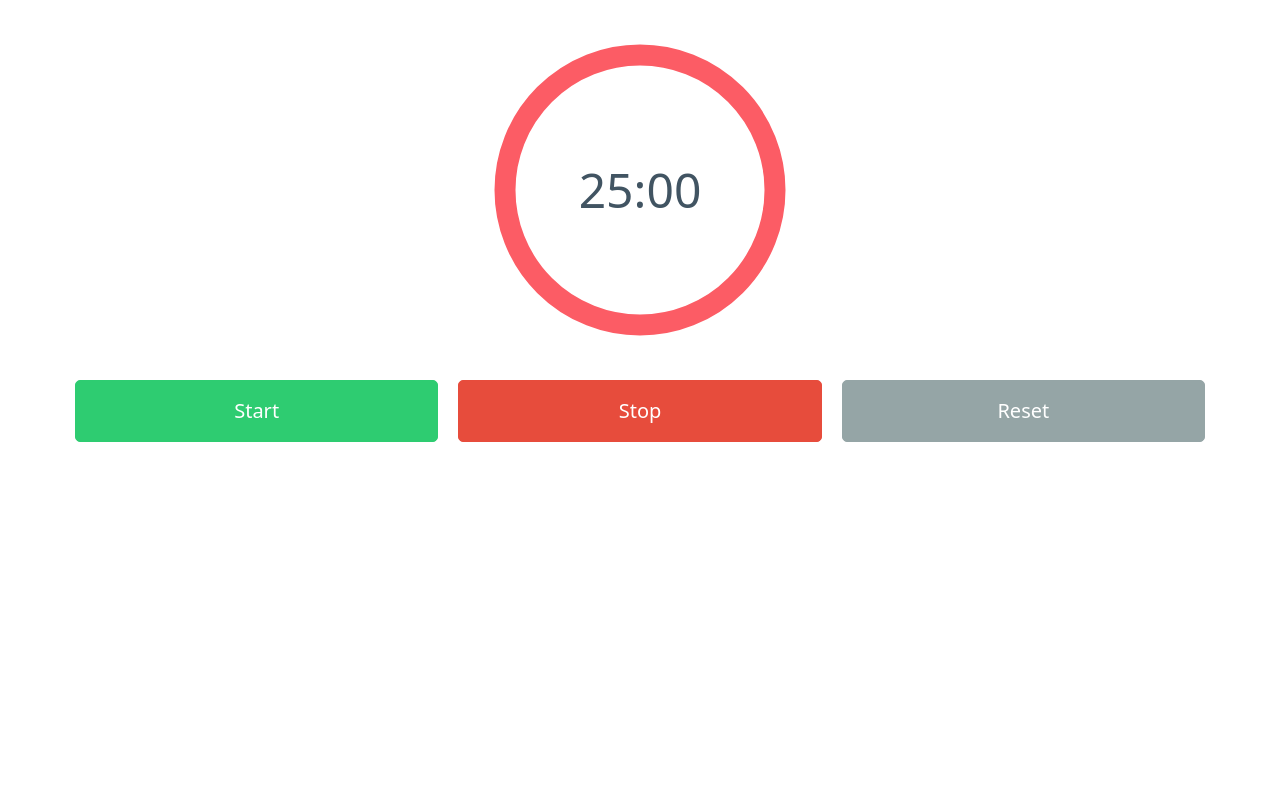
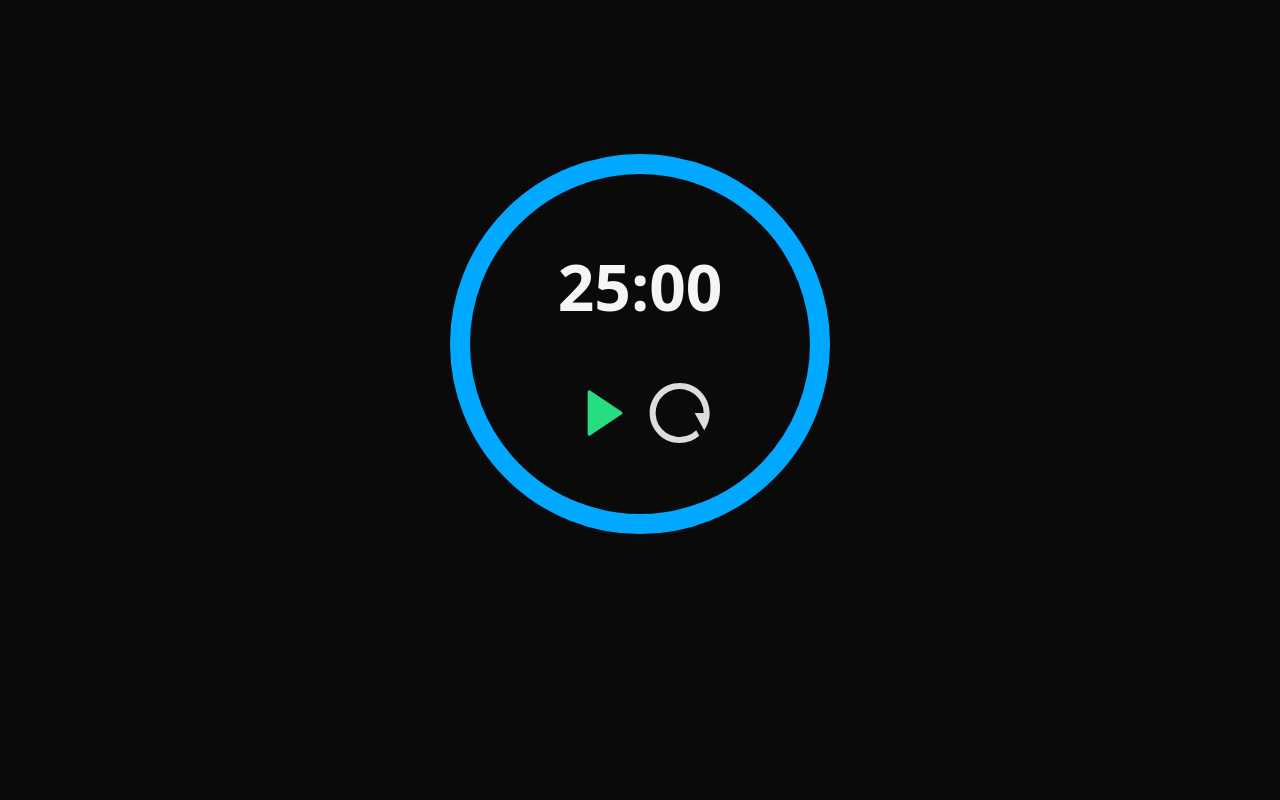
Before and after one commit to treelym/tomato-timer, a Next.js app: page / in a window 1280 px wide. Shown: the top 800 px of the page. Built offline with nearby package versions, Linux system fonts and the light colour scheme.

Commit message:
Implement animated timer

```diff
--- a/package.json
+++ b/package.json
@@ -12,6 +12,7 @@
     "@types/node": "18.15.0",
     "@types/react": "18.0.28",
     "@types/react-dom": "18.0.11",
+    "bulma": "^0.9.4",
     "eslint": "8.36.0",
     "eslint-config-next": "13.2.4",
     "next": "13.2.4",
--- /dev/null
+++ b/src/components/Timer/Timer.tsx
@@ -0,0 +1,111 @@
+import React, { useState, useEffect } from 'react';
+
+interface Props {
+  minutesLeft?: number;
+  secondsLeft?: number;
+}
+
+const Timer = ({ minutesLeft = 25, secondsLeft = 0 }: Props): JSX.Element => {
+  const totalSeconds = (minutesLeft * 60) + secondsLeft;
+  const [timeLeft, setTimeLeft] = useState<number>(totalSeconds);
+  const [intervalId, setIntervalId] = useState<number | null>(null);
+  const [circleStrokeOffset, setCircleStrokeOffset] = useState<number>(0);
+
+  useEffect(() => {
+    return () => {
+      if (intervalId) {
+        window.clearInterval(intervalId);
+      }
+    }
+  }, [intervalId]);
+
+  useEffect(() => {
+    setCircleStrokeOffset((timeLeft / totalSeconds) * 283);
+  }, [timeLeft, totalSeconds]);
+
+  const handleStartTimer = () => {
+    if (!intervalId) {
+      const interval = window.setInterval(() => {
+        setTimeLeft(prevTime => {
+          if (prevTime === 0) {
+            clearInterval(interval);
+            return 0;
+          }
+          return prevTime - 1;
+        });
+      }, 1000);
+      setIntervalId(interval);
+    }
+  };
+
+  const handleStopTimer = () => {
+    if (intervalId) {
+      clearInterval(intervalId);
+      setIntervalId(null);
+    }
+  };
+
+  const handleResetTimer = () => {
+    handleStopTimer();
+    setTimeLeft(totalSeconds);
+  };
+
+  const minutes = Math.floor(timeLeft / 60);
+  const seconds = timeLeft % 60;
+
+  const Play = () => (
+    <svg xmlns="http://www.w3.org/2000/svg" viewBox="0 0 24 24" width="72" height="72" data-testid="play-pause-button">
+      <path fill="none" d="M0 0h24v24H0z" />
+      <path fill="#26de81" d="M19.376 12.416L8.777 19.482A.5.5 0 0 1 8 19.066V4.934a.5.5 0 0 1 .777-.416l10.599 7.066a.5.5 0 0 1 0 .832z" />
+    </svg>
+  );
+
+  const Pause = () => (
+    <svg xmlns="http://www.w3.org/2000/svg" viewBox="0 0 24 24" width="72" height="72" data-testid="play-pause-button">
+      <path fill="none" d="M0 0h24v24H0z" />
+      <path fill="#26de81" d="M6 5h2v14H6V5zm10 0h2v14h-2V5z" />
+    </svg>
+  );
+
+  const Reset = () => (
+    <svg xmlns="http://www.w3.org/2000/svg" viewBox="0 0 24 24" width="72" height="72" data-testid="reset-button">
+      <path fill="none" d="M0 0h24v24H0z" />
+      <path fill="#ddd" d="M18.537 19.567A9.961 9.961 0 0 1 12 22C6.477 22 2 17.523 2 12S6.477 2 12 2s10 4.477 10 10c0 2.136-.67 4.116-1.81 5.74L17 12h3a8 8 0 1 0-2.46 5.772l.997 1.795z" />
+    </svg>
+  )
+
+  return (
+    <div className='timer-container'>
+      <div className='columns'>
+        <div className='column is-half is-offset-one-quarter has-text-centered'>
+          <div className='timer'>
+            <svg className='timer-svg' viewBox='0 0 100 100' xmlns='http://www.w3.org/2000/svg'>
+              <circle className='timer-path-bg' cx='50' cy='50' r='45' />
+              <circle
+                className='timer-path'
+                cx='50'
+                cy='50'
+                r='45'
+                strokeDasharray='283'
+                strokeDashoffset={circleStrokeOffset}
+              />
+            </svg>
+            <div className='timer-text'>
+              <h2 className='timer-heading has-text-light has-text-weight-semibold'>{minutes < 10 ? `0${minutes}` : minutes}:{seconds < 10 ? `0${seconds}` : seconds}</h2>
+              <div className='timer-controls'>
+                <span className='timer-control timer-play-pause' onClick={intervalId ? handleStopTimer : handleStartTimer}>
+                  {intervalId ? <Pause /> : <Play />}
+                </span>
+                <span className='timer-control timer-reset ml-2' onClick={handleResetTimer}>
+                  <Reset />
+                </span>
+              </div>
+            </div>
+          </div>
+        </div>
+      </div>
+    </div>
+  );
+};
+
+export default Timer;
--- /dev/null
+++ b/src/components/Timer/index.ts
@@ -0,0 +1,3 @@
+import Timer from './Timer';
+
+export default Timer;
--- a/src/components/Timer/index.tsx
+++ /dev/null
@@ -1,62 +0,0 @@
-import { useState } from 'react';
-
-interface Props {
-  minutesLeft?: number;
-  secondsLeft?: number;
-}
-
-export default function Timer({ minutesLeft = 25, secondsLeft = 0 }: Props): JSX.Element {
-  const totalSeconds = (minutesLeft * 60) + secondsLeft;
-  const [totalSecondsLeft, setTotalSecondsLeft] = useState<number>(totalSeconds);
-  const [intervalId, setIntervalId] = useState<null | number>(null);
-
-  function handleStartTimer() {
-    if (!intervalId) {
-      const interval = window.setInterval(() => {
-        setTotalSecondsLeft(prevSecondsLeft => {
-          if (prevSecondsLeft === 0) {
-            clearInterval();
-            return 0;
-          }
-          return prevSecondsLeft - 1;
-        });
-      }, 1000);
-      setIntervalId(interval);
-    }
-  }
-
-  function handleStopTimer() {
-    if (intervalId) {
-      clearInterval(intervalId);
-      setIntervalId(null);
-    }
-  }
-
-  function handleResetTimer() {
-    handleStopTimer();
-    setTotalSecondsLeft(totalSeconds);
-  }
-
-  const minutes = Math.floor(totalSecondsLeft / 60);
-  const seconds = totalSecondsLeft % 60;
-
-  return (
-    <div className='timer-container'>
-      <div className='timer'>
-        <svg className='timer-svg' viewBox='0 0 100 100' xmlns='http://www.w3.org/2000/svg'>
-          <g className='timer-circle'>
-            <circle className='timer-path' cx='50' cy='50' r='45' />
-          </g>
-        </svg>
-        <span className='timer-label'>{minutes < 10 ? `0${minutes}` : minutes}:{seconds < 10 ? `0${seconds}` : seconds}</span>
-      </div>
-      <div className='container'>
-        <div className='grid'>
-          <button className='button-timer-start' onClick={handleStartTimer}>Start</button>
-          <button className='button-timer-stop' onClick={handleStopTimer}>Stop</button>
-          <button className='button-timer-reset' onClick={handleResetTimer}>Reset</button>
-        </div>
-      </div>
-    </div>
-  );
-}
--- a/src/pages/_app.tsx
+++ b/src/pages/_app.tsx
@@ -1,6 +1,13 @@
-import '@/styles/globals.css'
-import type { AppProps } from 'next/app'
+import 'bulma/css/bulma.min.css';
+import '@/styles/globals.css';
+import type { AppProps } from 'next/app';
 
 export default function App({ Component, pageProps }: AppProps) {
-  return <Component {...pageProps} />
+  return (
+    <>
+      <section className='section is-medium has-background-black'>
+        <Component {...pageProps} />
+      </section>
+    </>
+  );
 }
--- a/src/styles/globals.css
+++ b/src/styles/globals.css
@@ -1,40 +1,53 @@
 .timer-container {
+  min-height: 100vh;
+}
+.timer-heading {
+  font-size: 4rem !important;
+}
+
+.timer {
+  position: relative;
+  margin: 0 auto;
+  width: 400px;
+}
+
+.timer-text {
+  position: absolute;
+  top: 50%;
+  left: 50%;
+  transform: translate(-50%, -50%);
+  font-weight: bold;
+  z-index: 1;
+}
+
+.timer-control {
+  cursor: pointer;
+}
+
+.timer-svg {
+  transform: rotate(-90deg);
   width: 100%;
+  height: 100%;
 }
-.timer {
-  height: 300px;
-  width: 300px;
-  position: relative;
-  margin: 2rem auto;
+
+.timer-path-bg {
+  fill: none;
+  stroke: #00a8ff;
+  stroke-width: 5;
 }
-.timer-circle {
+
+.timer-path {
   fill: none;
-  stroke: none;
+  stroke: #2d333b;
+  stroke-width: 5;
+  transition: stroke-dashoffset 1s linear;
 }
-.timer-path {
-  stroke-width: 7px;
-  stroke: #fc5c65;
+
+.timer-label {
+  position: absolute;
+  top: 50%;
+  left: 50%;
+  transform: translate(-50%, -50%);
+  font-size: 2em;
+  font-weight: bold;
 }
-.timer-label {
-  /* color: #fefefe; */
-  position: absolute;
-  height: 300px;
-  width: 300px;
-  top: 0;
-  display: flex;
-  align-items: center;
-  justify-content: center;
-  font-size: 48px;
-}
-.button-timer-start {
-  background-color: #2ecc71;
-  border-color: #2ecc71;
-}
-.button-timer-stop {
-  background-color: #e74c3c;
-  border-color: #e74c3c;
-}
-.button-timer-reset {
-  background-color: #95a5a6;
-  border-color: #95a5a6;
-}
```
Also changed, not shown: 1 other file (tests, documents, lock files or other folders).
